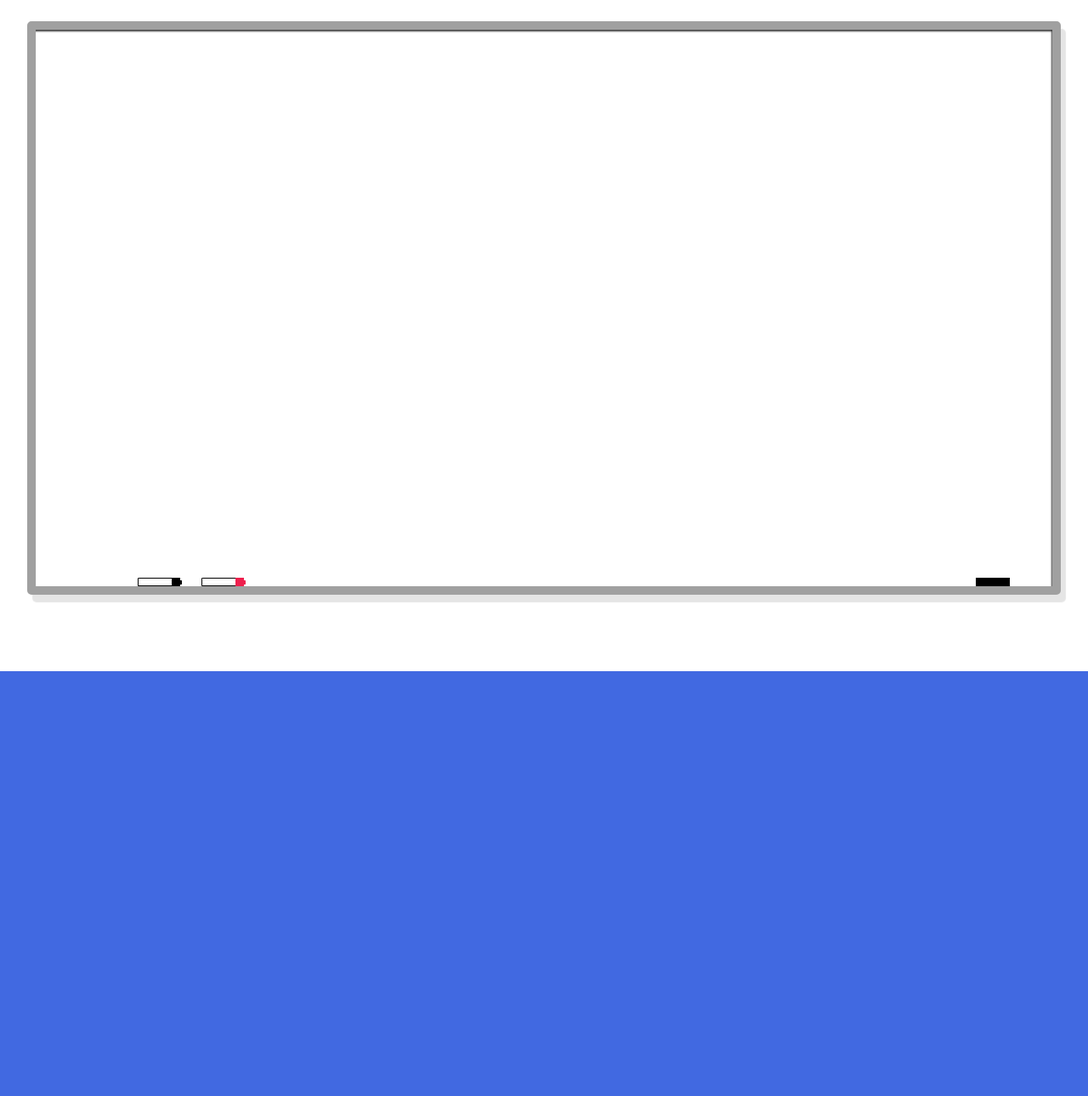
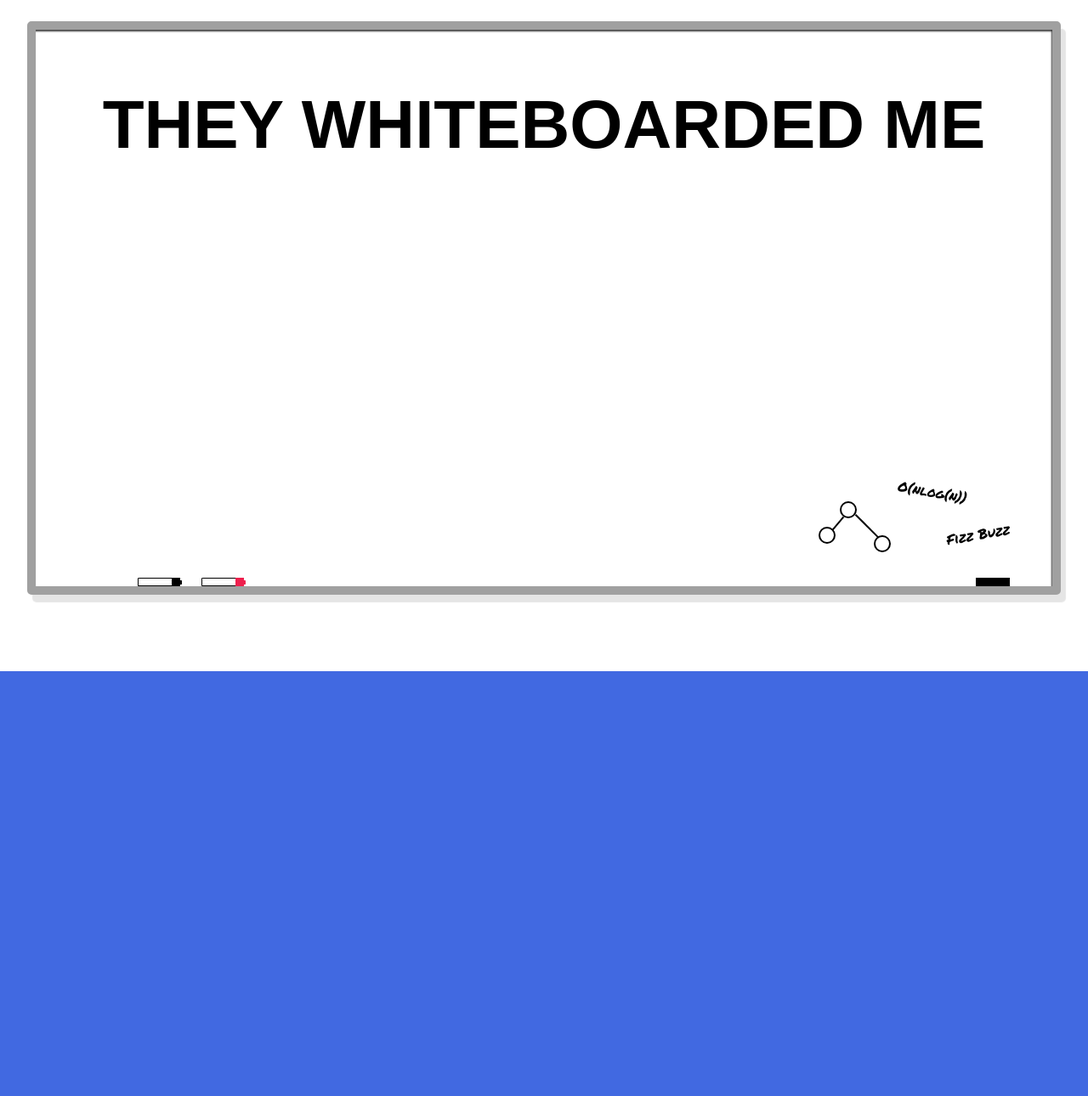
Before and after one commit to cheesesashimi/theywhiteboardedme, a Jekyll site: the page built from index.html, in a window 1280 px wide. Shown: the whole page at 85% size. Built offline with Jekyll 4.4.1, drawn with Linux system fonts in a browser that asks for light colours.

Commit message:
Add Text & Problems to Whiteboard

```diff
--- a/_sass/pages/_index.scss
+++ b/_sass/pages/_index.scss
@@ -1,3 +1,5 @@
+@import url('https://fonts.googleapis.com/css?family=Permanent+Marker');
+
 html {
   box-sizing: border-box;
 }
@@ -75,18 +77,78 @@ body {
   }
 }
 
+.tree {
+  position: relative;
+
+  .circle {
+    border: 2px solid black;
+    border-radius: 50%;
+    display: block;
+    height: 20px;
+    position: absolute;
+    width: 20px;
+
+    &.c-1 {
+      left: 0;
+    }
+
+    &.c-2 {
+      left: -25px;
+      top: 30px;
+    }
+
+    &.c-3 {
+      left: 40px;
+      top: 40px;
+    }
+  }
+
+  .line {
+    background-color: black;
+    display: block;
+    height: 2px;
+    position: absolute;
+
+    &.l-1 {
+      left: -12.5px;
+      top: 25px;
+      transform: rotate(130deg);
+      width: 20px;
+    }
+
+    &.l-2 {
+      left: 12.5px;
+      top: 27.5px;
+      transform: rotate(45deg);
+      width: 37.5px;
+    }
+  }
+}
+
 .whiteboard {
   background-color: white;
   border: 10px solid #A0A0A0;
   border-radius: 5px;
   box-shadow: inset -1px 2px 2px #404040, 6px 9px 1px rgba(0, 0, 0, 0.1);
-  font-family: 'Arial', sans-serif;
-  font-size: 3em;
   height: 75vh;
   margin: 25px auto;
+  padding: 0 15px;
   position: relative;
-  text-transform: uppercase;
   width: 95%;
+
+  h1 {
+    font-family: 'Arial', sans-serif;
+    font-size: 4em;
+    hyphens: auto;
+    text-transform: uppercase;
+  }
+
+  @media(min-width: 600px) {
+    h1 {
+      font-size: 5em;
+      text-align: center;
+    }
+  }
 
   .eraser {
     bottom: 0;
@@ -103,4 +165,28 @@ body {
   .marker + .marker {
     margin-left: 75px;
   }
+
+  .problems {
+    font-family: 'Permanent Marker', 'Arial', sans-serif;
+
+      .fizz-buzz {
+        bottom: 50px;
+        position: absolute;
+        right: 50px;
+        transform: rotate(350deg);
+      }
+
+      .complexity {
+        bottom: 100px;
+        position: absolute;
+        right: 100px;
+        transform: rotate(10deg);
+      }
+
+      .tree {
+        bottom: 100px;
+        position: absolute;
+        right: 250px;
+      }
+  }
 }
--- a/index.html
+++ b/index.html
@@ -4,6 +4,7 @@ layout: default
 <main>
   <section id="top">
     <div class="whiteboard">
+      <h1>They Whiteboarded Me</h1>
       <div class="eraser"></div>
       <div class="marker">
         <span class="body"></span>
@@ -12,6 +13,17 @@ layout: default
       <div class="marker">
         <span class="body"></span>
         <span class="cap red"></span>
+      </div>
+      <div class="problems">
+        <span class="fizz-buzz">Fizz Buzz</span>
+        <span class="complexity">O(nlog(n))</span>
+        <div class="tree">
+          <span class="circle c-1"></span>
+          <span class="circle c-2"></span>
+          <span class="circle c-3"></span>
+          <span class="line l-1"></span>
+          <span class="line l-2"></span>
+        </div>
       </div>
     </div>
   </section>
```
